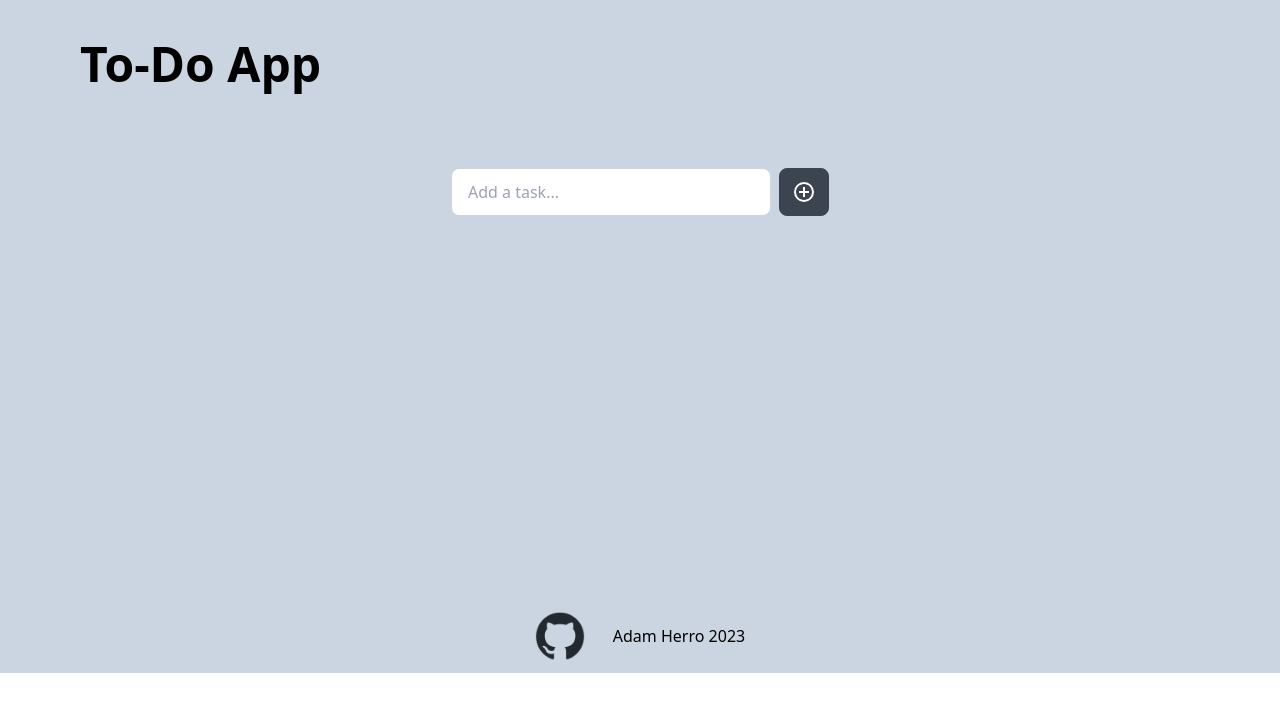
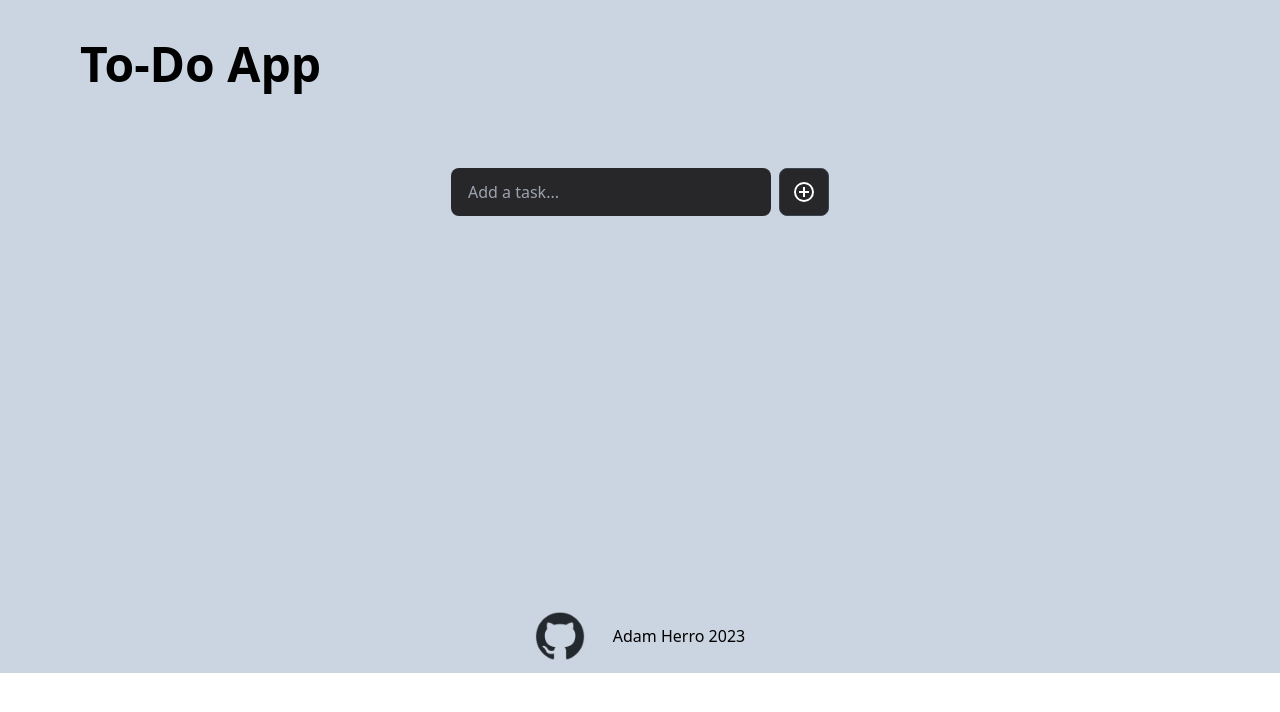
Before and after one commit to amherro/to-do-react-app, a React (Create React App) app: page / in a window 1280 px wide. Shown: the top 712 px of the page. Built offline with nearby package versions, Linux system fonts and the light colour scheme.

Commit message:
Setting background color on input component

```diff
--- a/src/components/ItemInput.jsx
+++ b/src/components/ItemInput.jsx
@@ -30,9 +30,9 @@ const ItemInput = () => {
   return (
     <form className="flex flex-col md:flex-row justify-center mt-20 mb-12 items-center" onSubmit={handleSubmit}>
       <div className="form-control">
-          <input type="text" placeholder="Add a task..." name="add-item" id="add-item" className="item-input input input-bordered text-white ml-0 md:ml-10 w-1/2" onChange={(e) => setNewTask(e.target.value)} value={newTask} />
+          <input type="text" placeholder="Add a task..." name="add-item" id="add-item" className="item-input input bg-zinc-800 text-white ml-0 md:ml-10 w-1/2" onChange={(e) => setNewTask(e.target.value)} value={newTask} />
       </div>
-      <button type='submit' className="btn btn-square w-2/3 mt-5 md:w-[50px] md:mt-0 md:ml-2 md:mr-10">
+      <button type='submit' className="btn btn-square bg-zinc-800 w-2/3 mt-5 md:w-[50px] md:mt-0 md:ml-2 md:mr-10">
           <Icon path={mdiPlusCircleOutline} size={1} />
       </button>
     </form>
```
